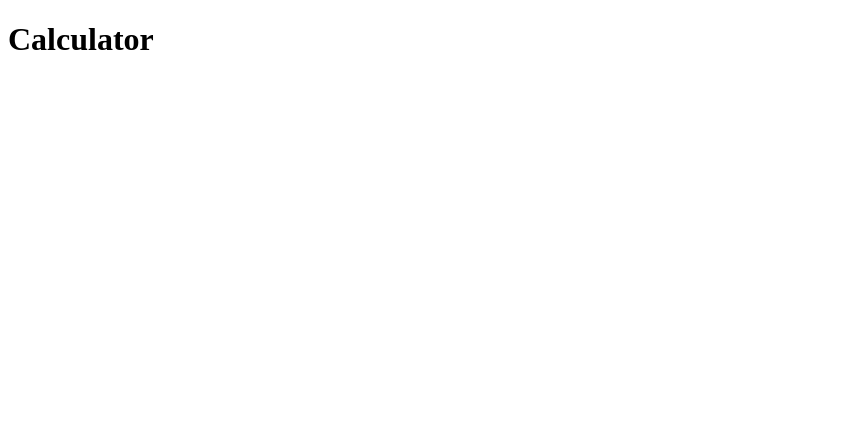
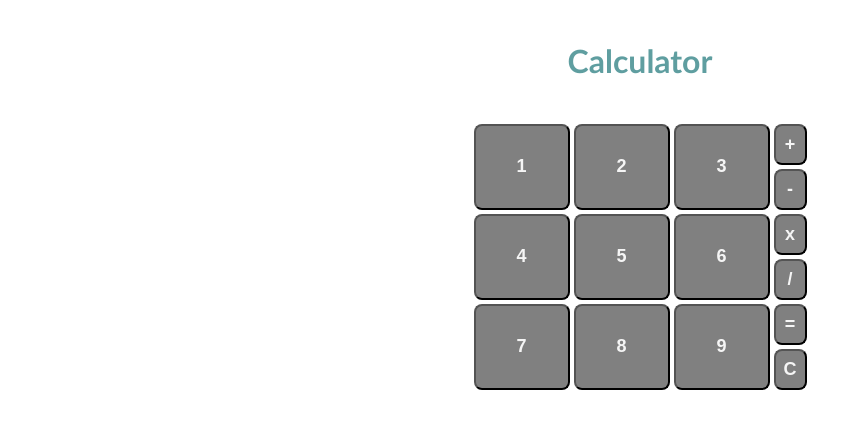
Before and after one commit to ElizaDearheart/fuzzy-robot, a plain HTML site: page index.html in a window 1280 px wide. Shown: the whole page, without its empty margins (0-861 px from the left). Drawn offline with Linux system fonts and the light colour scheme.

Commit message:
Update button styling and arrangement

```diff
--- a/index.html
+++ b/index.html
@@ -11,7 +11,33 @@
 </head>
 
 <body>
-    <h1>Calculator</h1>
+    <div class="top-header">
+        <h1 class="main-header-text">Calculator</h1>
+    </div>
+
+    <div class="calculator-body">
+        <div class="numbers">
+            <button id="one">1</button>
+            <button id="two">2</button>
+            <button id="three">3</button>
+            <button id="four">4</button>
+            <button id="five">5</button>
+            <button id="six">6</button>
+            <button id="seven">7</button>
+            <button id="eight">8</button>
+            <button id="nine">9</button>
+        </div>
+        <div class="operations">
+            <button id="add">+</button>
+            <button id="subract">-</button>
+            <button id="multiply">x</button>
+            <button id="divide">/</button>
+            <button id="equals">=</button>
+            <button id="clear">C</button>
+        </div>
+
+    </div>
+
 </body>
 
 </html>
--- a/main.js
+++ b/main.js
@@ -14,8 +14,6 @@ const subtract = function (firstNumber, secondNumber) {
 
 };
 
-
-
 const multiply = function (firstNumber, secondNumber) {
     let multNumbers = firstNumber * secondNumber
     return multNumbers
@@ -25,6 +23,20 @@ const divide = function (firstNumber, secondNumber) {
     let divNumbers = firstNumber / secondNumber
     return divNumbers
 }
+
+const operate = function (operator, firstNumber, secondNumber) {
+    if (operator === "+") {
+        add(firstNumber, secondNumber)
+    } else if (operator === "-") {
+        subtract(firstNumber, secondNumber)
+    } else if (operator === "*") {
+        multiply(firstNumber, secondNumber)
+    } else if (operator === "/") {
+        divide(firstNumber, secondNumber)
+    }
+}
+
+
 /*
 const sum = function ([...nums]) {
     let sumNumbers = 0
--- a/styles.css
+++ b/styles.css
@@ -0,0 +1,51 @@
+body {
+    font-family: 'Gill Sans', 'Gill Sans MT', Calibri, 'Trebuchet MS', sans-serif;
+    display: flex;
+    margin: 0;
+    flex-direction: column;
+}
+
+button {
+    padding: 8px 8px;
+    border-radius: 8px;
+    font-weight: bold;
+    background-color: gray;
+    color: whitesmoke;
+    font-size: large;
+    margin: 2px;
+}
+
+.top-header {
+    display: flex;
+    flex-direction: column;
+    justify-content: center;
+    align-items: center;
+    margin-bottom: 20px;
+    margin-top: 20px;
+}
+
+.main-header-text {
+    display: flex;
+    text-align: center;
+    color: cadetblue;
+}
+
+.operations {
+    display: flex;
+    flex-direction: column;
+    margin: auto;
+}
+
+.calculator-body {
+    display: flex;
+    flex-direction: row;
+    justify-content: center;
+    margin: auto;
+}
+
+.numbers {
+    display: grid;
+    grid-template-columns: 100px 100px 100px;
+    grid-template-rows: auto;
+
+}
```
